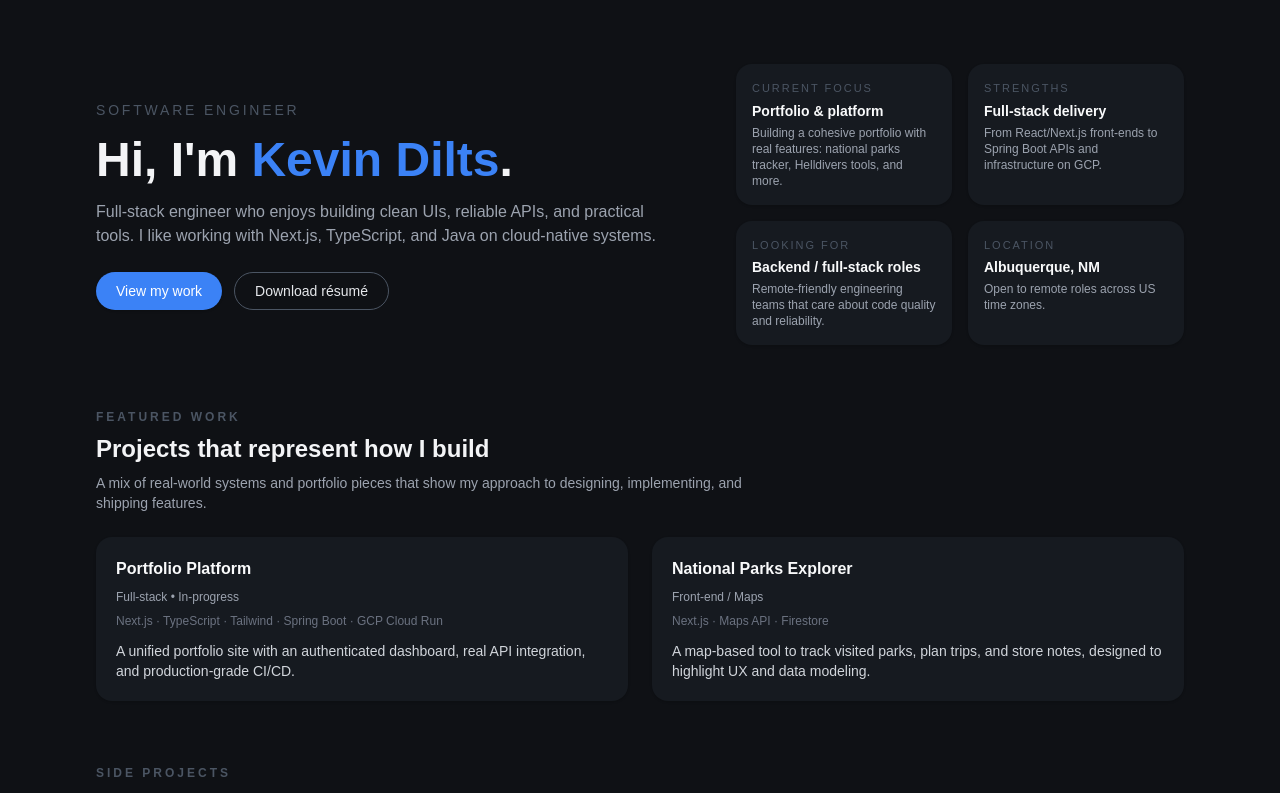
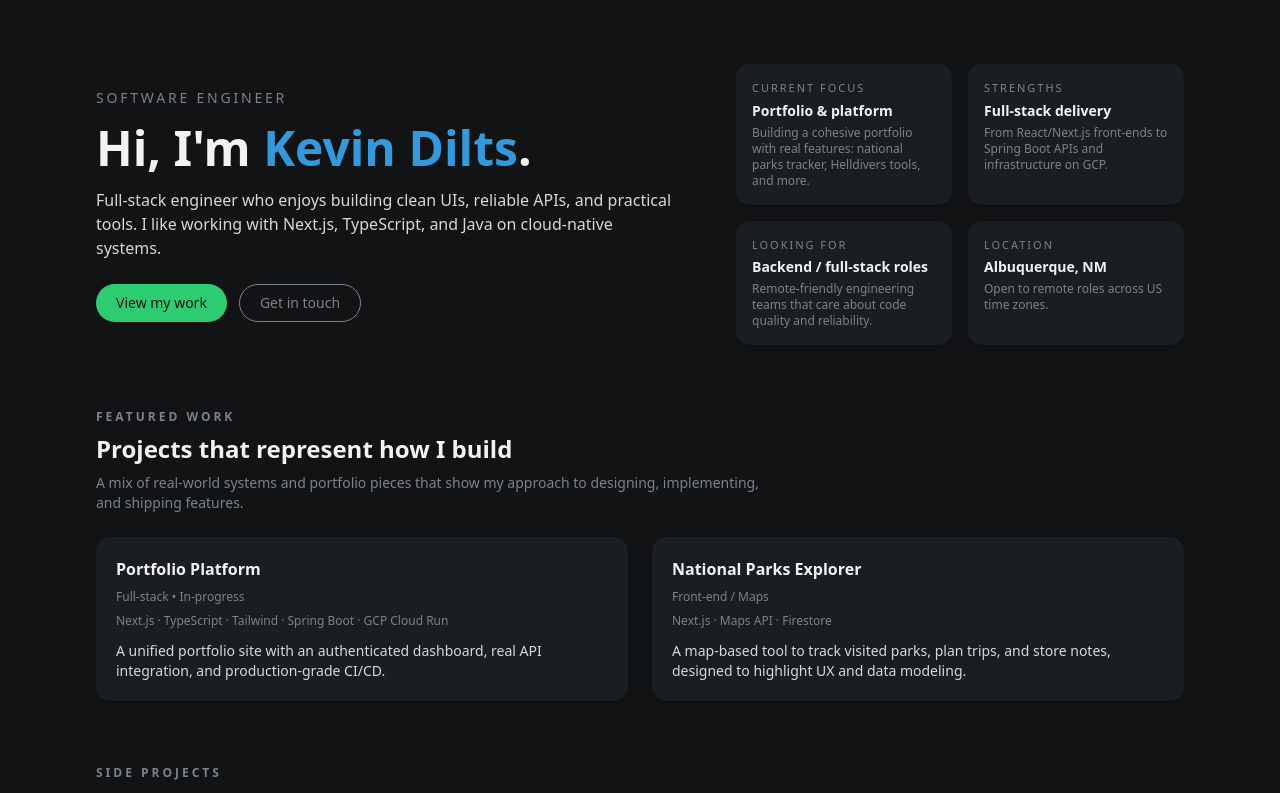
Before and after one commit to kdilts13/portfolio, a Next.js app in the folder web/: page / in a window 1280 px wide. Shown: the top 793 px of the page. Built offline with nearby package versions, Linux system fonts and the light colour scheme; no server answers.

Commit message:
start setting up tailwind theme

```diff
--- a/web/src/app/components/highlightCard.tsx
+++ b/web/src/app/components/highlightCard.tsx
@@ -6,13 +6,11 @@ type HighlightCardProps = {
 
 export default function HighlightCard({ label, title, body }: HighlightCardProps) {
   return (
-    <div className="flex flex-col justify-between rounded-2xl bg-[#161A20] p-4 shadow-sm">
+    <div className="flex flex-col justify-between rounded-lg bg-card p-4 shadow-sm">
       <div className="space-y-1">
-        <p className="text-[11px] font-medium uppercase tracking-[0.18em] text-[#4B5563]">
-          {label}
-        </p>
-        <h3 className="text-sm font-semibold text-[#F9FAFB]">{title}</h3>
-        <p className="text-xs text-[#9CA3AF]">{body}</p>
+        <p className="text-[11px] font-medium uppercase tracking-[0.18em] text-accent">{label}</p>
+        <h3 className="text-sm font-semibold text-foreground">{title}</h3>
+        <p className="text-xs text-muted">{body}</p>
       </div>
     </div>
   );
--- a/web/src/app/components/home/contactCta.tsx
+++ b/web/src/app/components/home/contactCta.tsx
@@ -1,10 +1,10 @@
 export default function Hero() {
   return (
-    <section id="contact" className="rounded-2xl bg-[#161A20] px-5 py-6 sm:px-8 sm:py-8">
+    <section id="contact" className="rounded-lg bg-card px-5 py-6 sm:px-8 sm:py-8">
       <div className="flex flex-col gap-4 sm:flex-row sm:items-center sm:justify-between">
         <div>
           <h2 className="text-lg font-semibold">Let&apos;s talk.</h2>
-          <p className="text-sm text-[#9CA3AF]">
+          <p className="text-sm text-muted">
             If you&apos;re hiring or just want to chat about engineering work, I&apos;d be happy to
             connect.
           </p>
@@ -12,7 +12,7 @@ export default function Hero() {
         <div className="flex flex-wrap gap-3">
           <a
             href="mailto:youremail@example.com"
-            className="inline-flex items-center justify-center rounded-full bg-[#3B82F6] px-5 py-2 text-sm font-medium text-white hover:bg-[#2563EB]"
+            className="pill-button bg-primary-green text-background hover:bg-primary-blue focus-visible:outline-none focus-visible:ring-2 focus-visible:ring-primary-blue"
           >
             Email me
           </a>
@@ -20,7 +20,7 @@ export default function Hero() {
             href="https://www.linkedin.com/in/kdilts13"
             target="_blank"
             rel="noopener noreferrer"
-            className="inline-flex items-center justify-center rounded-full border border-[#4B5563] px-5 py-2 text-sm font-medium text-[#E5E7EB] hover:border-[#6B7280] hover:bg-[#111827]"
+            className="pill-button border border-accent text-muted hover:border-primary-blue hover:text-foreground"
           >
             View LinkedIn
           </a>
--- a/web/src/app/components/home/hero.tsx
+++ b/web/src/app/components/home/hero.tsx
@@ -5,13 +5,13 @@ export default function Hero() {
     <section className="flex flex-col gap-10 lg:flex-row lg:items-center lg:justify-between">
       {/* Left side: intro */}
       <div className="space-y-4">
-        <p className="text-sm font-medium uppercase tracking-[0.2em] text-[#4B5563]">
+        <p className="text-sm font-medium uppercase tracking-[0.2em] text-accent">
           Software Engineer
         </p>
         <h1 className="text-3xl font-semibold sm:text-4xl lg:text-5xl">
-          Hi, I&apos;m <span className="text-[#3B82F6]">Kevin Dilts</span>.
+          Hi, I&apos;m <span className="text-primary-blue">Kevin Dilts</span>.
         </h1>
-        <p className="max-w-xl text-sm text-[#9CA3AF] sm:text-base">
+        <p className="max-w-xl text-sm text-body sm:text-base">
           Full-stack engineer who enjoys building clean UIs, reliable APIs, and practical tools. I
           like working with Next.js, TypeScript, and Java on cloud-native systems.
         </p>
@@ -19,17 +19,16 @@ export default function Hero() {
         <div className="flex flex-wrap gap-3 pt-2">
           <a
             href="#projects"
-            className="inline-flex items-center justify-center rounded-full bg-[#3B82F6] px-5 py-2 text-sm font-medium text-white shadow-sm hover:bg-[#2563EB] focus-visible:outline-none focus-visible:ring-2 focus-visible:ring-[#3B82F6]"
+            className="pill-button bg-primary-green text-background hover:bg-primary-blue focus-visible:outline-none focus-visible:ring-2 focus-visible:ring-primary-blue"
           >
             View my work
           </a>
+
           <a
-            href="/resume.pdf"
-            target="_blank"
-            rel="noopener noreferrer"
-            className="inline-flex items-center justify-center rounded-full border border-[#4B5563] px-5 py-2 text-sm font-medium text-[#E5E7EB] hover:border-[#6B7280] hover:bg-[#161A20]"
+            href="#contact"
+            className="pill-button border border-accent text-muted hover:border-primary-blue hover:text-foreground"
           >
-            Download résumé
+            Get in touch
           </a>
         </div>
       </div>
--- a/web/src/app/components/projectCard.tsx
+++ b/web/src/app/components/projectCard.tsx
@@ -7,13 +7,13 @@ type ProjectCardProps = {
 
 export default function ProjectCard({ title, role, tech, description }: ProjectCardProps) {
   return (
-    <article className="flex flex-col justify-between rounded-2xl bg-[#161A20] p-5 shadow-sm">
+    <article className="flex flex-col justify-between rounded-lg bg-card p-5 shadow-sm">
       <div className="space-y-2">
-        <h3 className="text-base font-semibold text-[#F9FAFB]">{title}</h3>
-        <p className="text-xs font-medium text-[#9CA3AF]">{role}</p>
-        <p className="text-xs text-[#6B7280]">{tech}</p>
+        <h3 className="text-base font-semibold text-foreground">{title}</h3>
+        <p className="text-xs font-medium text-muted">{role}</p>
+        <p className="text-xs text-muted">{tech}</p>
       </div>
-      <p className="mt-3 text-sm text-[#D1D5DB]">{description}</p>
+      <p className="mt-3 text-sm text-body">{description}</p>
     </article>
   );
 }
--- a/web/src/app/components/sectionHeader.tsx
+++ b/web/src/app/components/sectionHeader.tsx
@@ -7,9 +7,9 @@ type SectionHeaderProps = {
 export default function SectionHeader({ eyebrow, title, subtitle }: SectionHeaderProps) {
   return (
     <header className="space-y-2">
-      <p className="text-xs font-semibold uppercase tracking-[0.25em] text-[#4B5563]">{eyebrow}</p>
+      <p className="text-xs font-semibold uppercase tracking-[0.25em] text-accent">{eyebrow}</p>
       <h2 className="text-xl font-semibold sm:text-2xl">{title}</h2>
-      {subtitle && <p className="max-w-2xl text-sm text-[#9CA3AF]">{subtitle}</p>}
+      {subtitle && <p className="max-w-2xl text-sm text-muted">{subtitle}</p>}
     </header>
   );
 }
--- a/web/src/app/components/stackGroup.tsx
+++ b/web/src/app/components/stackGroup.tsx
@@ -6,8 +6,8 @@ type StackGroupProps = {
 export default function StackGroup({ title, items }: StackGroupProps) {
   return (
     <div className="rounded-2xl bg-[#161A20] p-4">
-      <h3 className="mb-2 text-sm font-semibold text-[#F9FAFB]">{title}</h3>
-      <ul className="space-y-1 text-xs text-[#D1D5DB]">
+      <h3 className="mb-2 text-sm font-semibold text-foreground">{title}</h3>
+      <ul className="space-y-1 text-xs text-body">
         {items.map((item) => (
           <li key={item}>• {item}</li>
         ))}
--- a/web/src/app/globals.css
+++ b/web/src/app/globals.css
@@ -1,26 +1,54 @@
 @import 'tailwindcss';
 
 :root {
-  --background: #ffffff;
-  --foreground: #171717;
+  --background: #111315;
+  --foreground: #f2f2f2;
+
+  --card: #1a1d21;
+  --muted: #7d828a;
+  --accent: #7d828a;
+
+  --primary-green: #2ecc71;
+  --primary-blue: #3498db;
+
+  --body: #d8d8d8;
 }
 
 @theme inline {
+  /* Colors */
   --color-background: var(--background);
   --color-foreground: var(--foreground);
-  --font-sans: var(--font-geist-sans);
-  --font-mono: var(--font-geist-mono);
+  --color-card: var(--card);
+  --color-muted: var(--muted);
+  --color-accent: var(--accent);
+  --color-body: var(--body);
+
+  --color-primary: var(--primary-green);
+  --color-primary-green: var(--primary-green);
+  --color-primary-blue: var(--primary-blue);
+
+  /* Radii: use 14px for the main cards */
+  --radius-lg: 14px;
+  --radius-xl: 14px;
+
+  /* Fonts */
+  --font-sans: var(--font-inter);
+  --font-heading: var(--font-poppins);
 }
 
-@media (prefers-color-scheme: dark) {
-  :root {
-    --background: #0a0a0a;
-    --foreground: #ededed;
-  }
-}
-
+/* Base element styling */
 body {
   background: var(--background);
   color: var(--foreground);
-  font-family: Arial, Helvetica, sans-serif;
 }
+
+/* Reusable "card" + "pill button" styles */
+@layer components {
+  .card {
+    @apply rounded-lg bg-card shadow-sm;
+  }
+
+  .pill-button {
+    @apply inline-flex items-center justify-center rounded-full px-5 py-2 text-sm font-medium transition-colors;
+  }
+}
--- a/web/src/app/layout.tsx
+++ b/web/src/app/layout.tsx
@@ -1,16 +1,17 @@
 import type { Metadata } from 'next';
-import { Geist, Geist_Mono } from 'next/font/google';
+import { Inter, Poppins } from 'next/font/google';
 import './globals.css';
 import { AuthProvider } from '@/context/auth-context';
 
-const geistSans = Geist({
-  variable: '--font-geist-sans',
+const inter = Inter({
   subsets: ['latin'],
+  variable: '--font-inter',
 });
 
-const geistMono = Geist_Mono({
-  variable: '--font-geist-mono',
+const poppins = Poppins({
   subsets: ['latin'],
+  weight: ['400', '500', '600', '700'],
+  variable: '--font-poppins',
 });
 
 export const metadata: Metadata = {
@@ -25,7 +26,9 @@ export default function RootLayout({
 }>) {
   return (
     <html lang="en">
-      <body className={`${geistSans.variable} ${geistMono.variable} antialiased`}>
+      <body
+        className={`${inter.variable} ${poppins.variable} antialiased bg-background text-foreground`}
+      >
         <AuthProvider>{children}</AuthProvider>
       </body>
     </html>
--- a/web/src/app/page.tsx
+++ b/web/src/app/page.tsx
@@ -7,7 +7,7 @@ import ContactCta from '@/app/components/home/contactCta';
 
 export default function HomePage() {
   return (
-    <main className="min-h-screen bg-[#0F1115] text-[#F3F4F6]">
+    <main className="min-h-screen bg-background text-foreground">
       <div className="mx-auto flex max-w-6xl flex-col gap-16 px-4 py-10 sm:px-6 lg:px-8 lg:py-16">
         <Hero />
 
```
